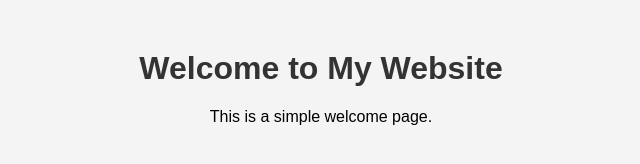
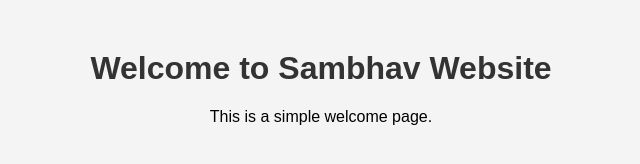
Before and after one commit to saamy45/TASK-6.2C, a plain HTML site: page index.html in a window 1280 px wide. Shown: the whole page, without its empty margins (319-959 px from the left). Drawn offline with Linux system fonts and the light colour scheme.

Commit message:
Update index.html

```diff
--- a/index.html
+++ b/index.html
@@ -17,7 +17,7 @@
     </style>
 </head>
 <body>
-    <h1>Welcome to My Website</h1>
+    <h1>Welcome to Sambhav Website</h1>
     <p>This is a simple welcome page.</p>
 </body>
 </html>
```
